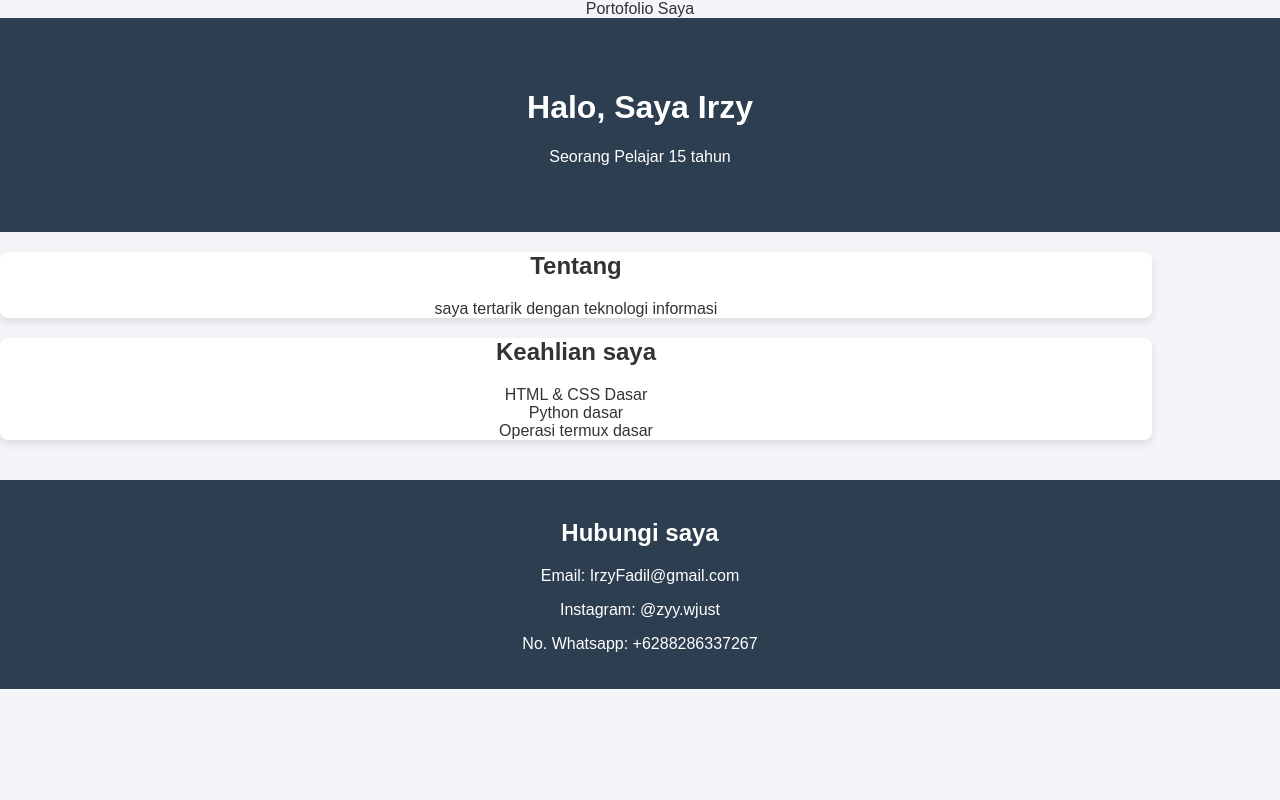
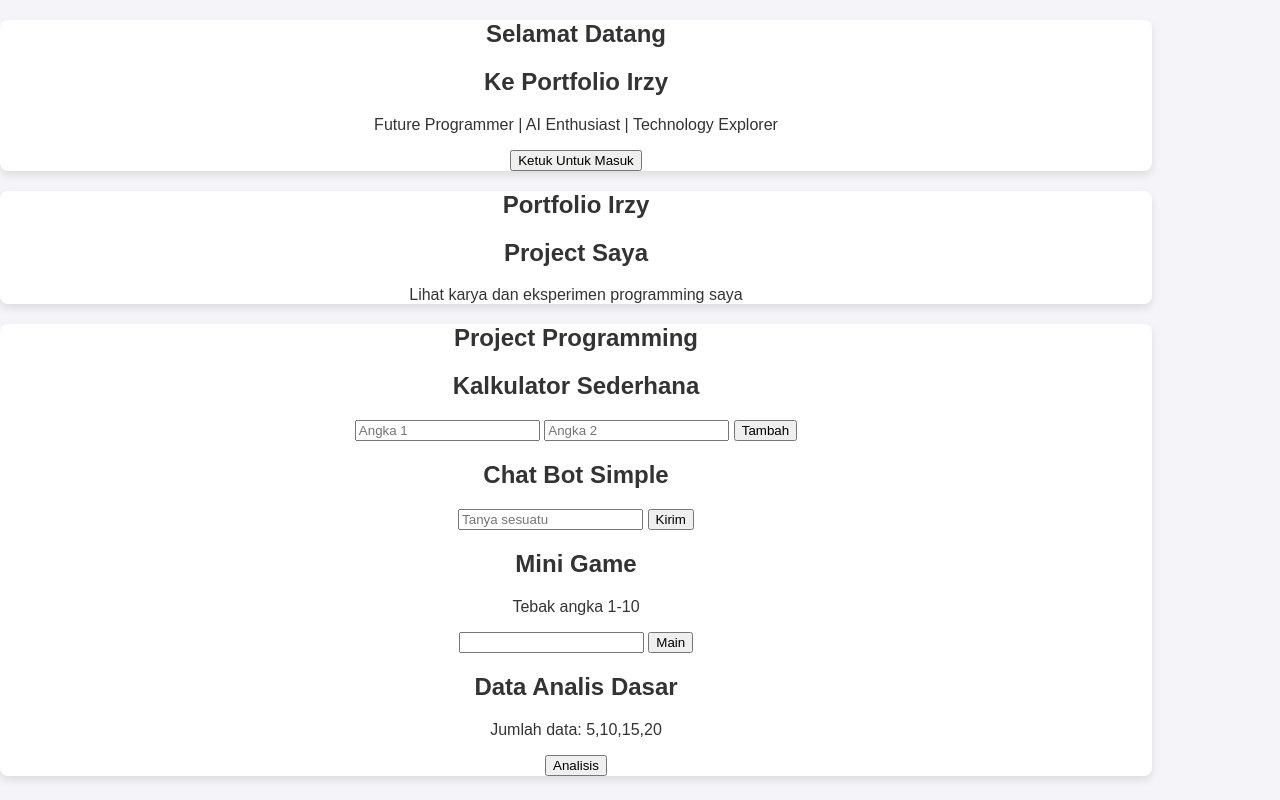
Before and after one commit to irzyfadil/Irzy, a plain HTML site: page index.html in a window 1280 px wide. Drawn offline with Linux system fonts and the light colour scheme.

Commit message:
index.html

```diff
--- a/index.html
+++ b/index.html
@@ -1,36 +1,177 @@
 <!DOCTYPE html>
-<html lang="id"
+<html>
+
 <head>
-  <meta charset="UTF-8">
-  <meta name"viewport" content="width=device-width, initial-scale=1.0"
-  <title>Portofolio Saya</title>
-  <link rel="stylesheet" href="style.css">
+
+<title>Portfolio Irzy</title>
+
+<link rel="stylesheet" href="style.css">
+
 </head>
+
+
 <body>
-  <header>
-    <h1>Halo, Saya Irzy</h1>
-    <p>Seorang Pelajar 15 tahun</p>
-  </header>
 
-  <section id="tentang">
-    <h2>Tentang</h2>
-    <p>saya tertarik dengan teknologi informasi</p>
-  </section>
 
-  <section id="keahlian">
-    <h2>Keahlian saya</h2>
-    <ul>
-      <li>HTML & CSS Dasar</li>
-      <li>Python dasar</li>
-      <li>Operasi termux dasar</li>
-    </ul>
-  </section>
+<div class="background"></div>
 
-  <footer>
-    <h2>Hubungi saya</h2>
-    <p>Email: IrzyFadil@gmail.com</p>
-    <p>Instagram: @zyy.wjust</p>
-    <p>No. Whatsapp: +6288286337267</p>
-  </footer>
+
+<!-- HALAMAN AWAL -->
+
+<section id="welcome">
+
+<h1>Selamat Datang</h1>
+
+<h2>Ke Portfolio Irzy</h2>
+
+<p>
+Future Programmer | AI Enthusiast | Technology Explorer
+</p>
+
+
+<button onclick="masuk()">
+Ketuk Untuk Masuk
+</button>
+
+
+</section>
+
+
+
+<!-- MENU UTAMA -->
+
+<section id="menu" class="hidden">
+
+
+<h1>Portfolio Irzy</h1>
+
+
+<div class="box" onclick="showProject()">
+
+<h2>Project Saya</h2>
+
+<p>
+Lihat karya dan eksperimen programming saya
+</p>
+
+</div>
+
+
+
+</section>
+
+
+
+
+
+<!-- PROJECT -->
+
+<section id="project" class="hidden">
+
+
+<h1>Project Programming</h1>
+
+
+<div class="card">
+
+<h2>Kalkulator Sederhana</h2>
+
+<input id="angka1" placeholder="Angka 1">
+
+<input id="angka2" placeholder="Angka 2">
+
+
+<button onclick="hitung()">
+Tambah
+</button>
+
+
+<p id="hasil"></p>
+
+</div>
+
+
+
+
+<div class="card">
+
+<h2>Chat Bot Simple</h2>
+
+<input id="chat" placeholder="Tanya sesuatu">
+
+
+<button onclick="bot()">
+Kirim
+</button>
+
+
+<p id="jawaban"></p>
+
+</div>
+
+
+
+
+
+
+<div class="card">
+
+<h2>Mini Game</h2>
+
+<p>
+Tebak angka 1-10
+</p>
+
+<input id="tebakan">
+
+
+<button onclick="game()">
+Main
+</button>
+
+
+<p id="score"></p>
+
+</div>
+
+
+
+
+
+
+
+<div class="card">
+
+
+<h2>Data Analis Dasar</h2>
+
+
+<p>
+Jumlah data: 5,10,15,20
+</p>
+
+
+<button onclick="analisis()">
+Analisis
+</button>
+
+
+<p id="data"></p>
+
+
+
+</div>
+
+
+
+</section>
+
+
+
+<script src="script.js"></script>
+
+
 </body>
+
+
 </html>
```
